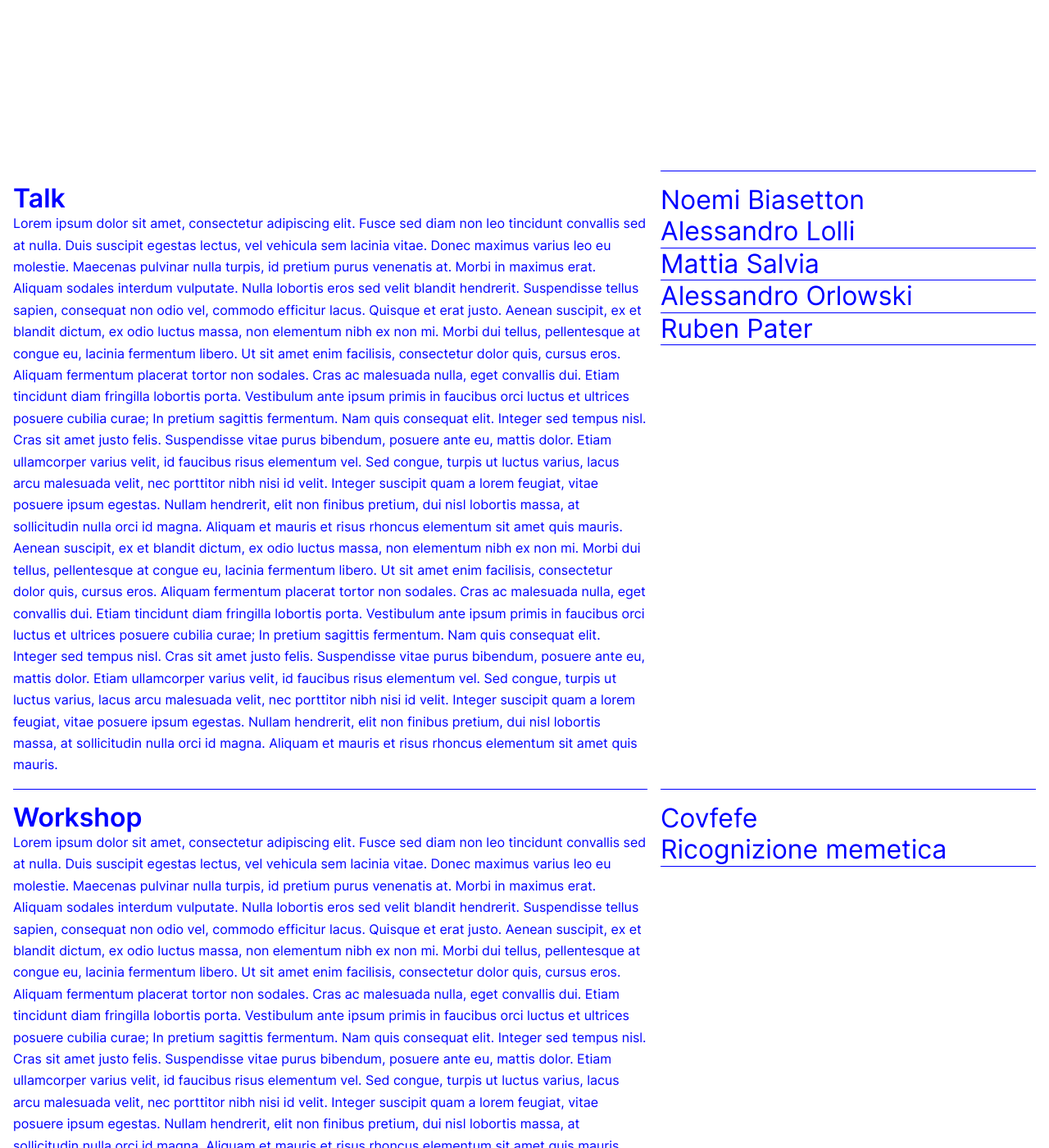
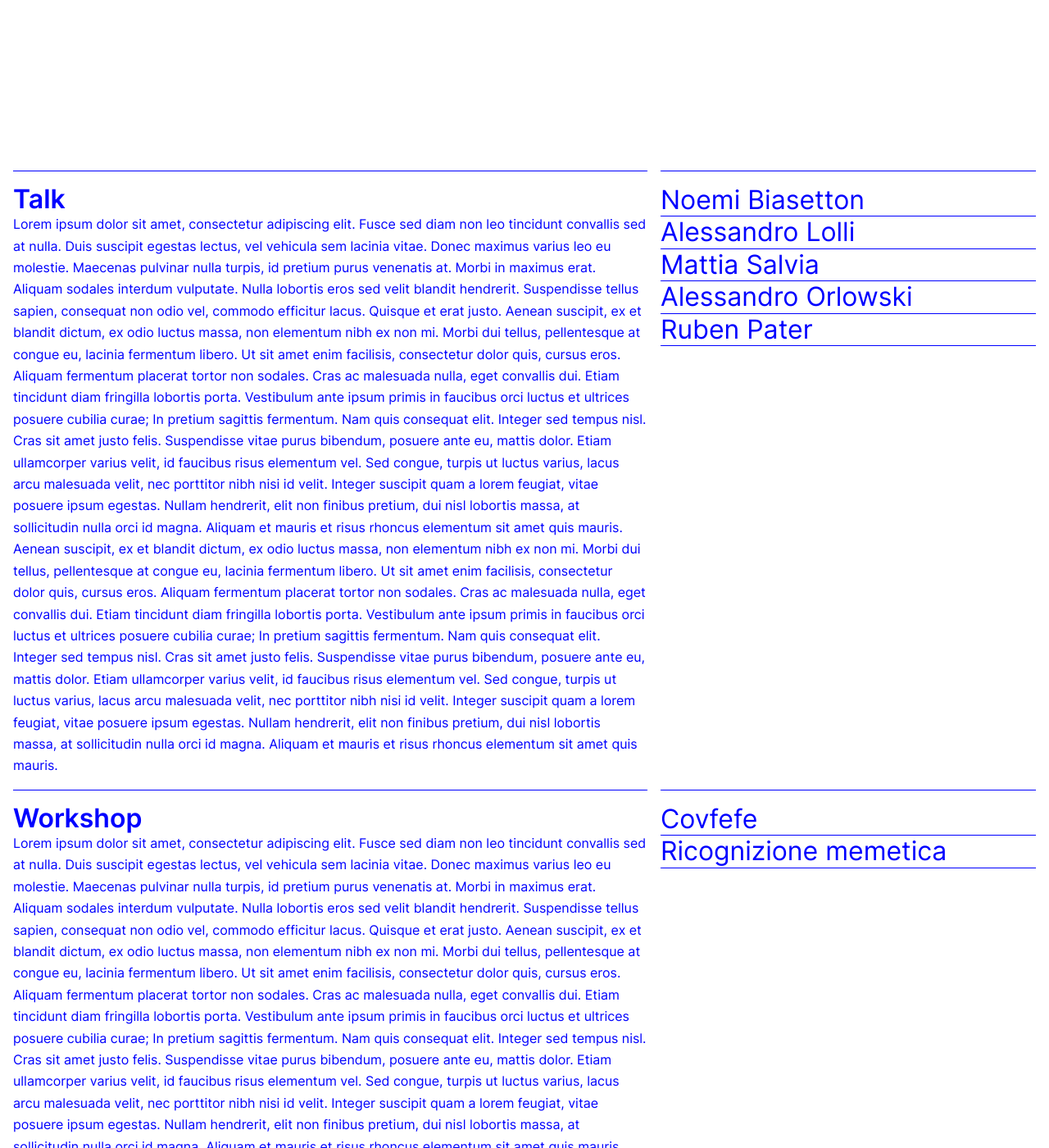
Before and after one commit to stefaniaderi/alperpetuocrepuscolo, a Jekyll site: the page built from index.html, in a window 1280 px wide and 1400 px high. Shown: the whole window at 82% size. Built offline with Jekyll 4.4.1, drawn with Linux system fonts in a browser that asks for light colours.

Commit message:
Update main.css

```diff
--- a/css/main.css
+++ b/css/main.css
@@ -283,9 +283,7 @@ h5, h6 {
   transform: rotate(180deg);
   right: var(--padding);
 }
-.grid :first-child{
-	border:none;
-}
+
 
 .content{
 	grid-column: 1 / 6;
```
